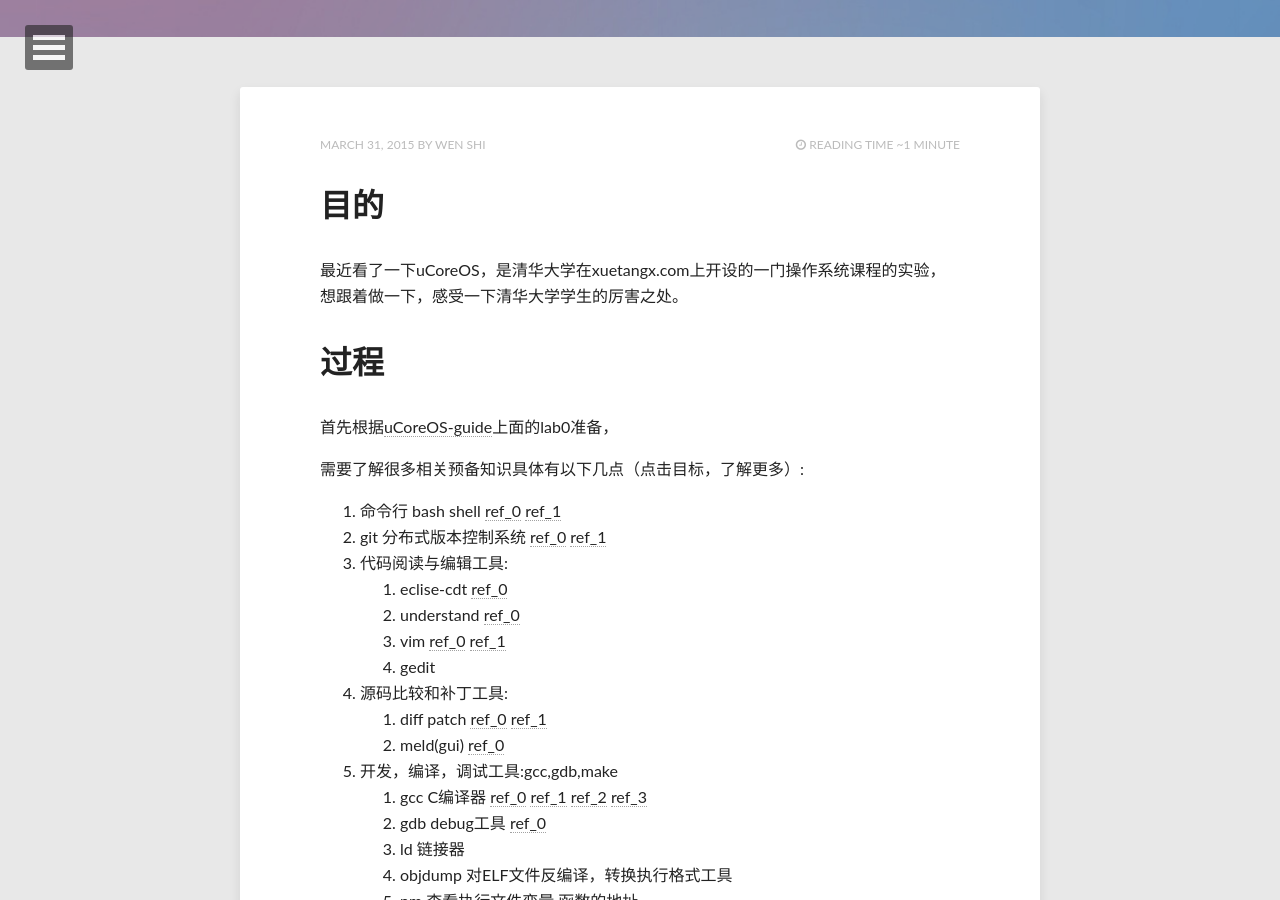
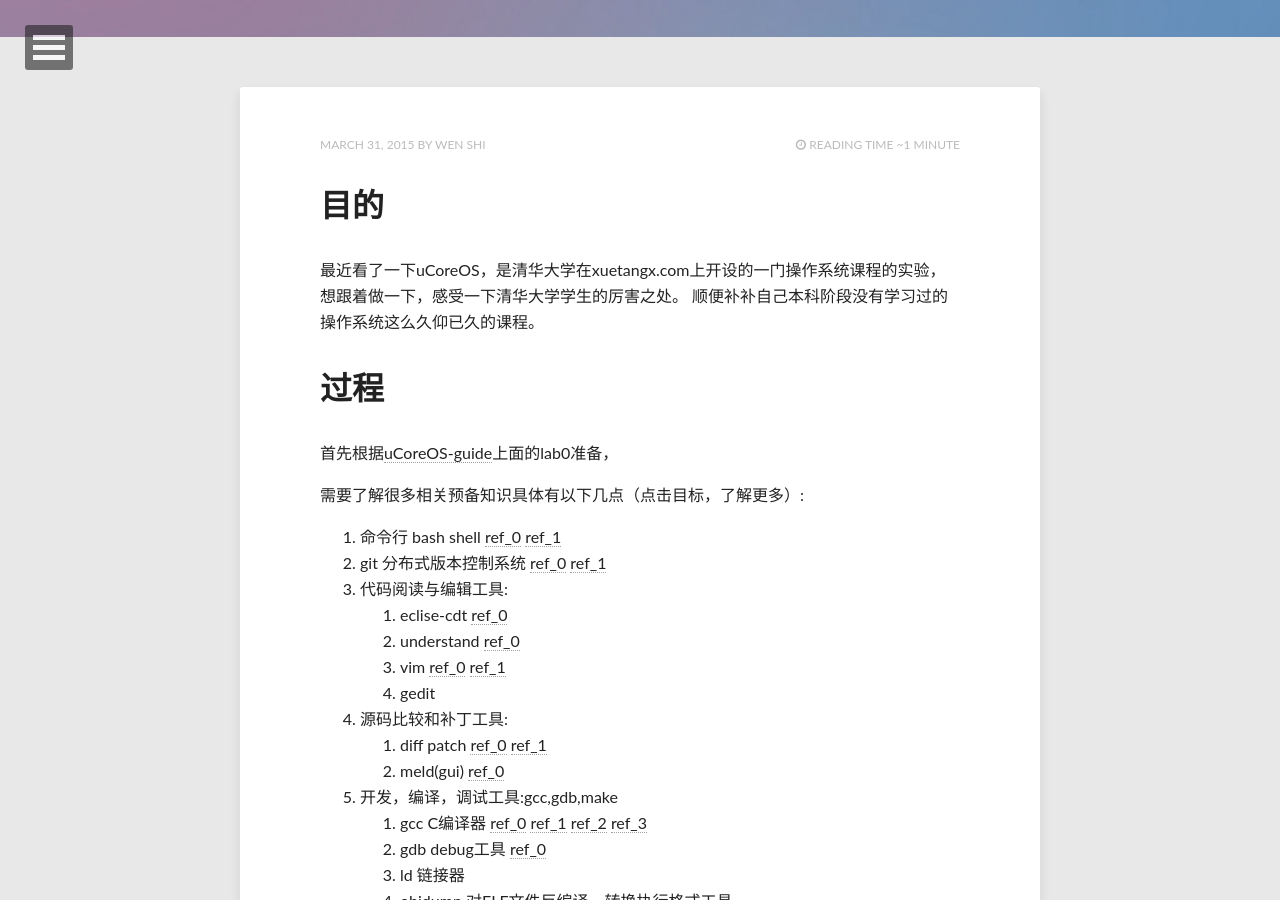
Before and after one commit to huicpc0215/huicpc0215.github.io, a Jekyll site: the page built from index.html, in a window 1280 px wide and 900 px high, scrolled down 363 px. Built offline with Jekyll 4.4.1, drawn with Linux system fonts in a browser that asks for light colours; nearby versions of some CDN libraries; formulas are drawn with MathJax 3; the list of posts is cut into pages by our own code.

Commit message:
update leanring lab0

```diff
--- a/_posts/2015-03-31-uCoreOS-lab0.md
+++ b/_posts/2015-03-31-uCoreOS-lab0.md
@@ -12,6 +12,8 @@ share:
 ---
 #目的
 最近看了一下uCoreOS，是清华大学在xuetangx.com上开设的一门操作系统课程的实验，想跟着做一下，感受一下清华大学学生的厉害之处。
+顺便补补自己本科阶段没有学习过的操作系统这么久仰已久的课程。
+<!--more-->
 
 #过程
 首先根据[uCoreOS-guide](https://www.gitbook.com/book/objectkuan/ucore-docs/details)上面的lab0准备，
```
